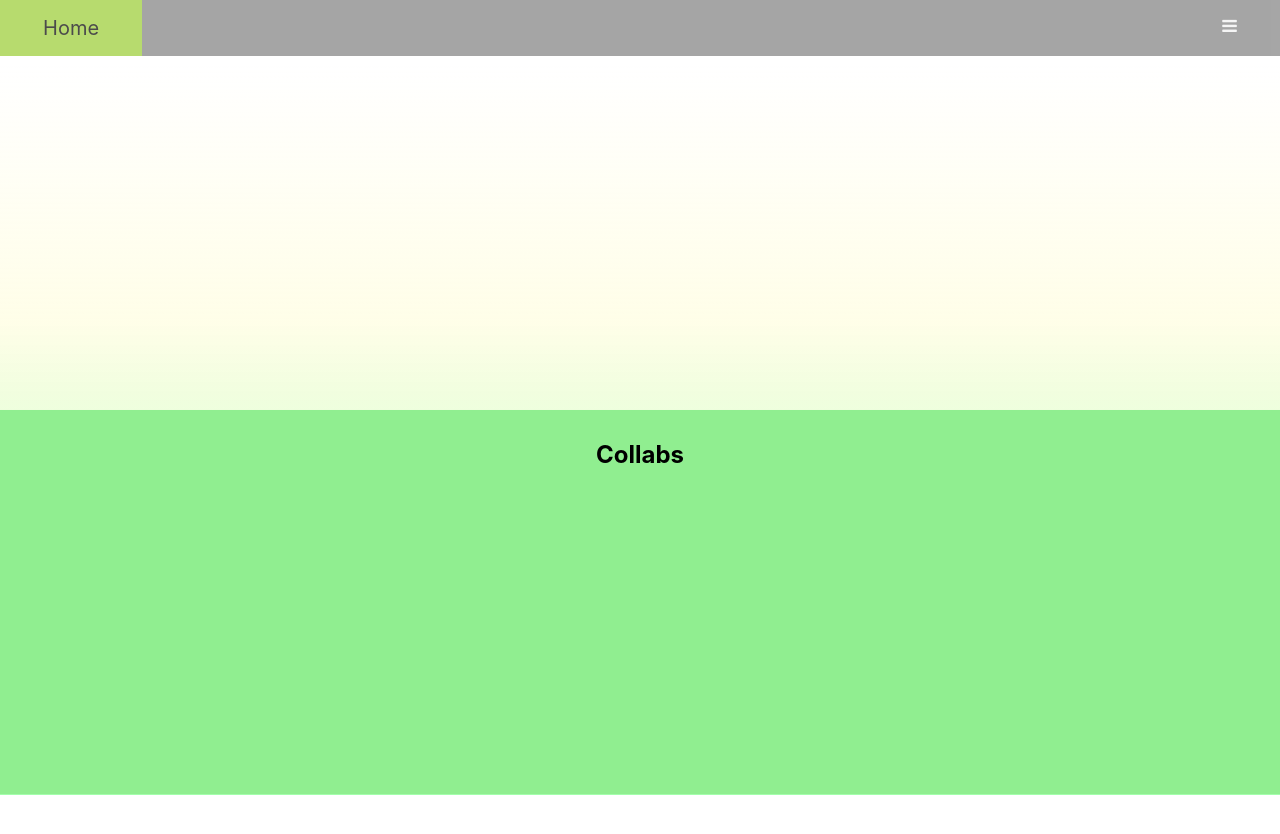
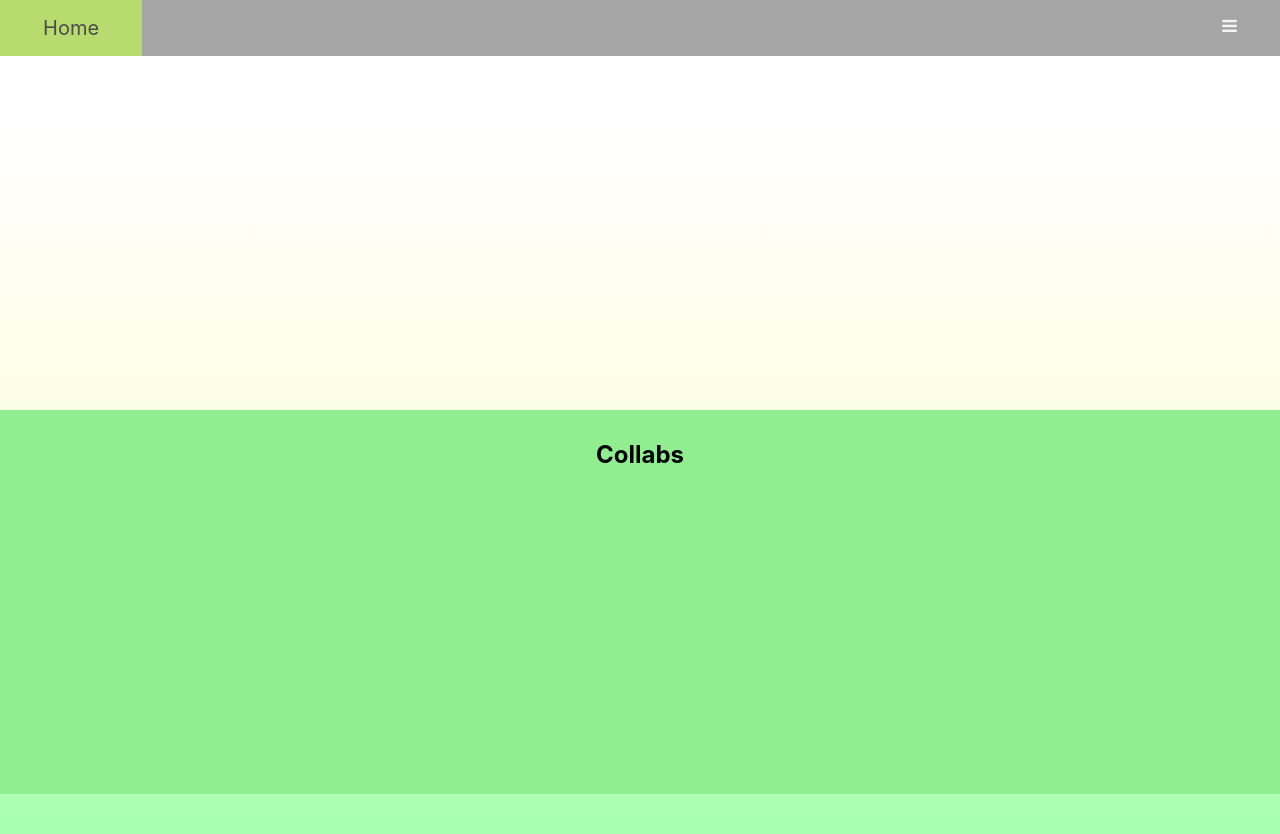
Before and after one commit to Drake-No-3D-Drake-Yes-2D/Deeproots, a React (Create React App) app in the folder client/: page /Collabs in a window 1280 px wide. Shown: the top 834 px of the page. Before the commit the page ends 800 px from the top, so only its background shows below. Built offline with nearby package versions, Linux system fonts and the light colour scheme.

Commit message:
Vertical height 100%

```diff
--- a/client/src/components/General.css
+++ b/client/src/components/General.css
@@ -43,7 +43,7 @@
 .background-Unscaled {
   position: absolute;
   background-image: linear-gradient(180deg, rgba(255, 255, 255, 0.36) 8.19%, rgba(255, 249, 114, 0.162) 40.19%, rgba(0, 255, 25, 0.36) 99.07%);
-  height: 92.4%;
+  height: 100%;
   width: 100%;
   background-attachment: fixed;
   background-repeat: no-repeat;
```
